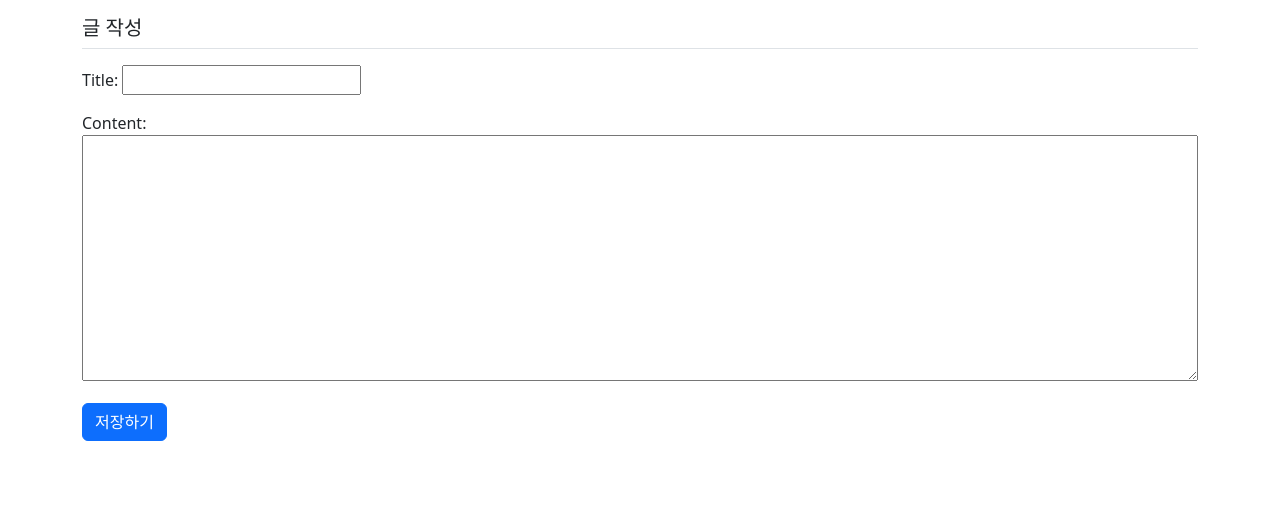
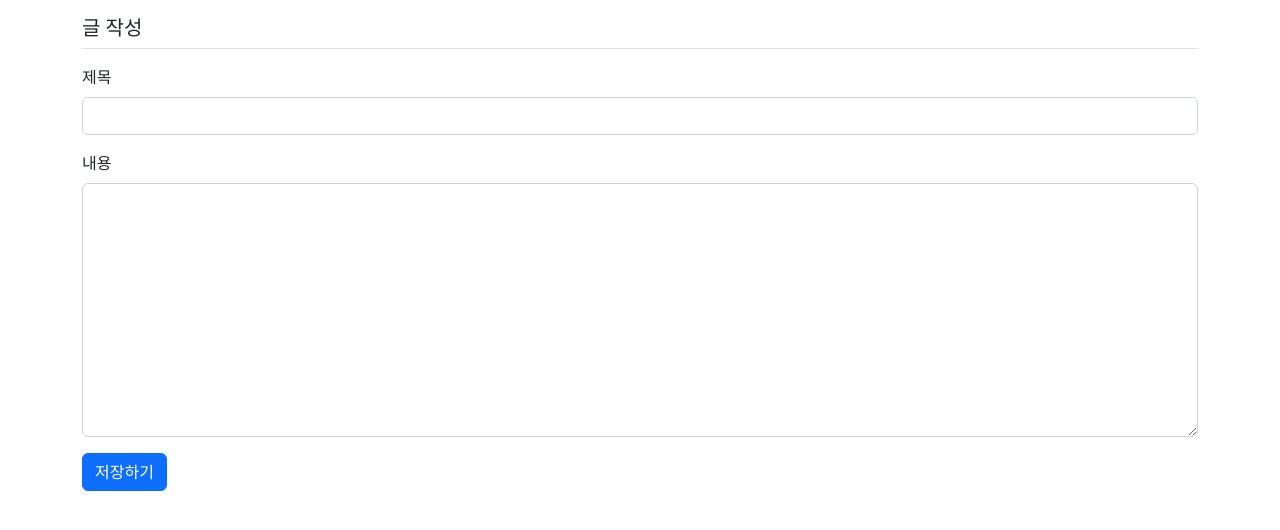
Before and after one commit to hgk9872/django_fbv, a Django app: page /community/post/create/ in a window 1280 px wide. Shown: the top 530 px of the page. Run offline with Django 4.2, Linux system fonts and the light colour scheme; some libraries are stand-ins or nearby versions.

Commit message:
Post, Comment form 추가

```diff
--- a/community/forms.py
+++ b/community/forms.py
@@ -1,8 +1,20 @@
 from django import forms
-from .models import Post
+from .models import Post, Comment
 
 
 class PostForm(forms.ModelForm):
     class Meta:
         model = Post
         fields = ['title', 'content']
+        labels = {
+            'title': '제목',
+            'content': '내용',
+        }
+
+
+class CommentForm(forms.ModelForm):
+    class Meta:
+        model = Comment
+        fields = {
+            'content': '댓글내용',
+        }
--- a/community/views.py
+++ b/community/views.py
@@ -1,6 +1,7 @@
+from django.http import HttpResponseNotAllowed
 from django.shortcuts import render, get_object_or_404, redirect
 from .models import Post
-from .forms import PostForm
+from .forms import PostForm, CommentForm
 
 
 def index(request):
@@ -17,8 +18,17 @@ def detail(request, post_id):
 
 def comment_create(request, post_id):
     post = get_object_or_404(Post, pk=post_id)
-    post.comment_set.create(content=request.POST.get('content'))
-    return redirect('community:detail', post_id=post.id)
+    if request.method == 'POST':
+        form = CommentForm(request.POST)
+        if form.is_valid():
+            comment = form.save(commit=False) # 임시저장
+            comment.post = post
+            comment.save()
+            return redirect('community:detail', post_id=post.id)
+    else:
+        return HttpResponseNotAllowed('Only POST is possible')
+    context = {'post': post, 'form': form}
+    return render(request, 'community/detail.html', context)
 
 
 def post_create(request):
--- a/templates/community/post_form.html
+++ b/templates/community/post_form.html
@@ -4,7 +4,30 @@
     <h5 class="my-3 border-bottom pb-2">글 작성</h5>
     <form method="post">
         {% csrf_token %}
-        {{ form.as_p }}
+        <!-- 오류표시 Start -->
+        {% if form.errors %}
+        <div class="alert alert-danger" role="alert">
+            {% for field in form %}
+            {% if field.errors %}
+            <div>
+                <strong>{{ field.label }}</strong>
+                {{ field.errors }}
+            </div>
+            {% endif %}
+            {% endfor %}
+        </div>
+        {% endif %}
+        <!-- 오류표시 End -->
+        <div class="mb-3">
+            <label for="title" class="form-label">제목</label>
+            <input type="text" class="form-control" name="title" id="title"
+                   value="{{ form.title.value|default_if_none:'' }}">
+        </div>
+        <div class="mb-3">
+            <label for="content" class="form-label">내용</label>
+            <textarea class="form-control" name="content"
+                      id="content" rows="10">{{ form.content.value|default_if_none:'' }}</textarea>
+        </div>
         <button type="submit" class="btn btn-primary">저장하기</button>
     </form>
 </div>
```
Also changed, not shown: templates/community/detail.html (+15 -1 lines).
